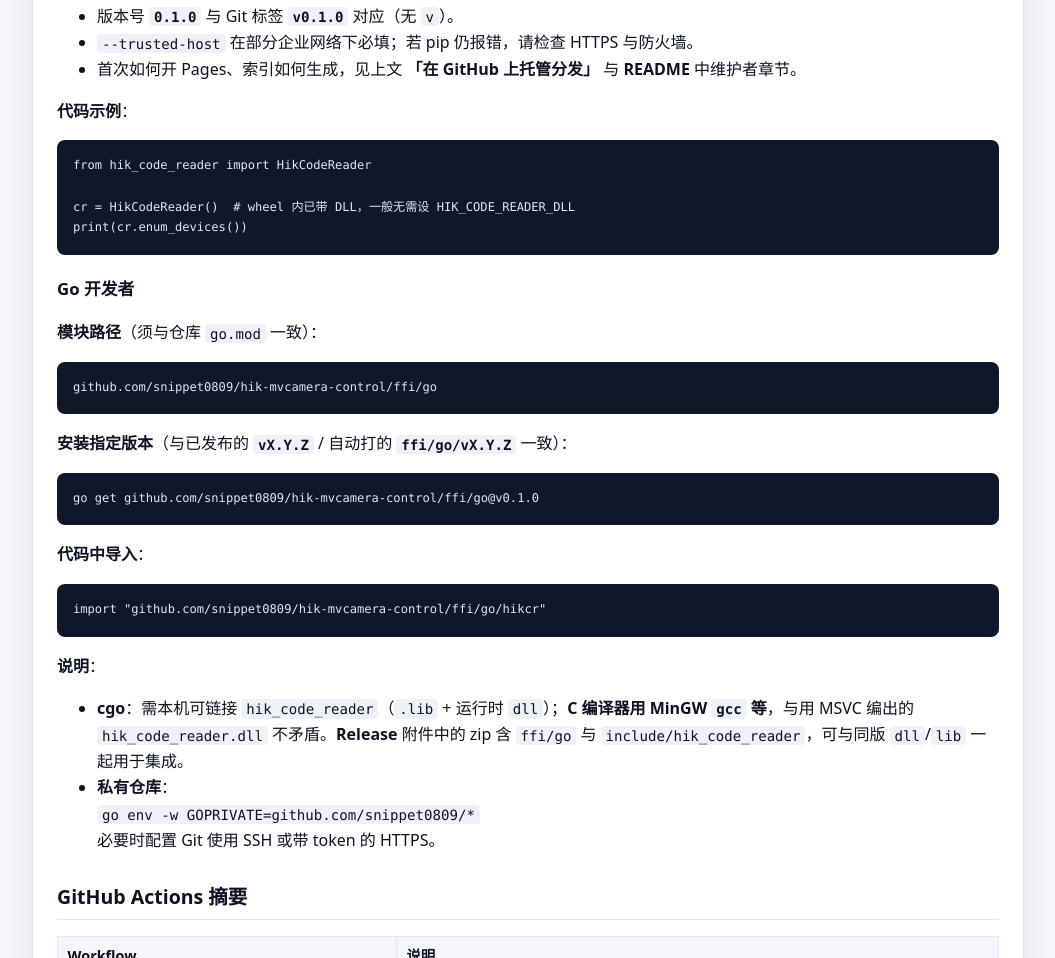
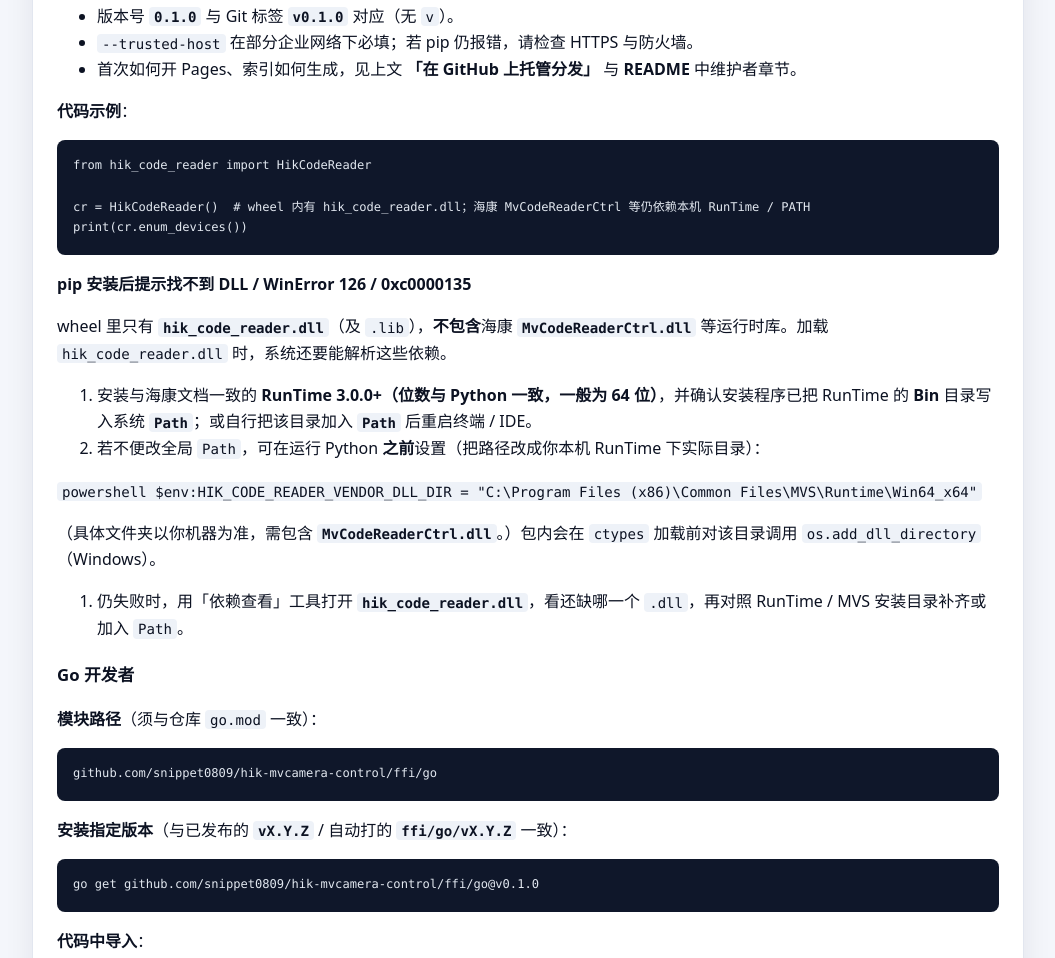
Before and after one commit to snippet0809/hik-mvcamera-control, a plain HTML site: page index.html in a window 1280 px wide. Shown: the part 4360-5318 px from the top of the page, without its empty margins (112-1167 px from the left). Drawn offline with Linux system fonts and the light colour scheme.

Commit message:
deploy: 14a6dc8976d616411798a94ff2c464f427cb777a

```diff
--- a/index.html
+++ b/index.html
@@ -404,9 +404,21 @@
 <p><strong>代码示例</strong>：</p>
 <pre><code class="language-python">from hik_code_reader import HikCodeReader
 
-cr = HikCodeReader()  # wheel 内已带 DLL，一般无需设 HIK_CODE_READER_DLL
+cr = HikCodeReader()  # wheel 内有 hik_code_reader.dll；海康 MvCodeReaderCtrl 等仍依赖本机 RunTime / PATH
 print(cr.enum_devices())
 </code></pre>
+<p><strong>pip 安装后提示找不到 DLL / WinError 126 / 0xc0000135</strong>  </p>
+<p>wheel 里只有 <strong><code>hik_code_reader.dll</code></strong>（及 <code>.lib</code>），<strong>不包含</strong>海康 <strong><code>MvCodeReaderCtrl.dll</code></strong> 等运行时库。加载 <code>hik_code_reader.dll</code> 时，系统还要能解析这些依赖。</p>
+<ol>
+<li>安装与海康文档一致的 <strong>RunTime 3.0.0+（位数与 Python 一致，一般为 64 位）</strong>，并确认安装程序已把 RunTime 的 <strong>Bin</strong> 目录写入系统 <strong><code>Path</code></strong>；或自行把该目录加入 <strong><code>Path</code></strong> 后重启终端 / IDE。  </li>
+<li>若不便改全局 <code>Path</code>，可在运行 Python <strong>之前</strong>设置（把路径改成你本机 RunTime 下实际目录）：</li>
+</ol>
+<p><code>powershell
+   $env:HIK_CODE_READER_VENDOR_DLL_DIR = "C:\Program Files (x86)\Common Files\MVS\Runtime\Win64_x64"</code></p>
+<p>（具体文件夹以你机器为准，需包含 <strong><code>MvCodeReaderCtrl.dll</code></strong>。）包内会在 <code>ctypes</code> 加载前对该目录调用 <code>os.add_dll_directory</code>（Windows）。</p>
+<ol>
+<li>仍失败时，用「依赖查看」工具打开 <strong><code>hik_code_reader.dll</code></strong>，看还缺哪一个 <code>.dll</code>，再对照 RunTime / MVS 安装目录补齐或加入 <code>Path</code>。</li>
+</ol>
 <h3>Go 开发者</h3>
 <p><strong>模块路径</strong>（须与仓库 <code>go.mod</code> 一致）：</p>
 <pre><code class="language-text">github.com/snippet0809/hik-mvcamera-control/ffi/go
```
